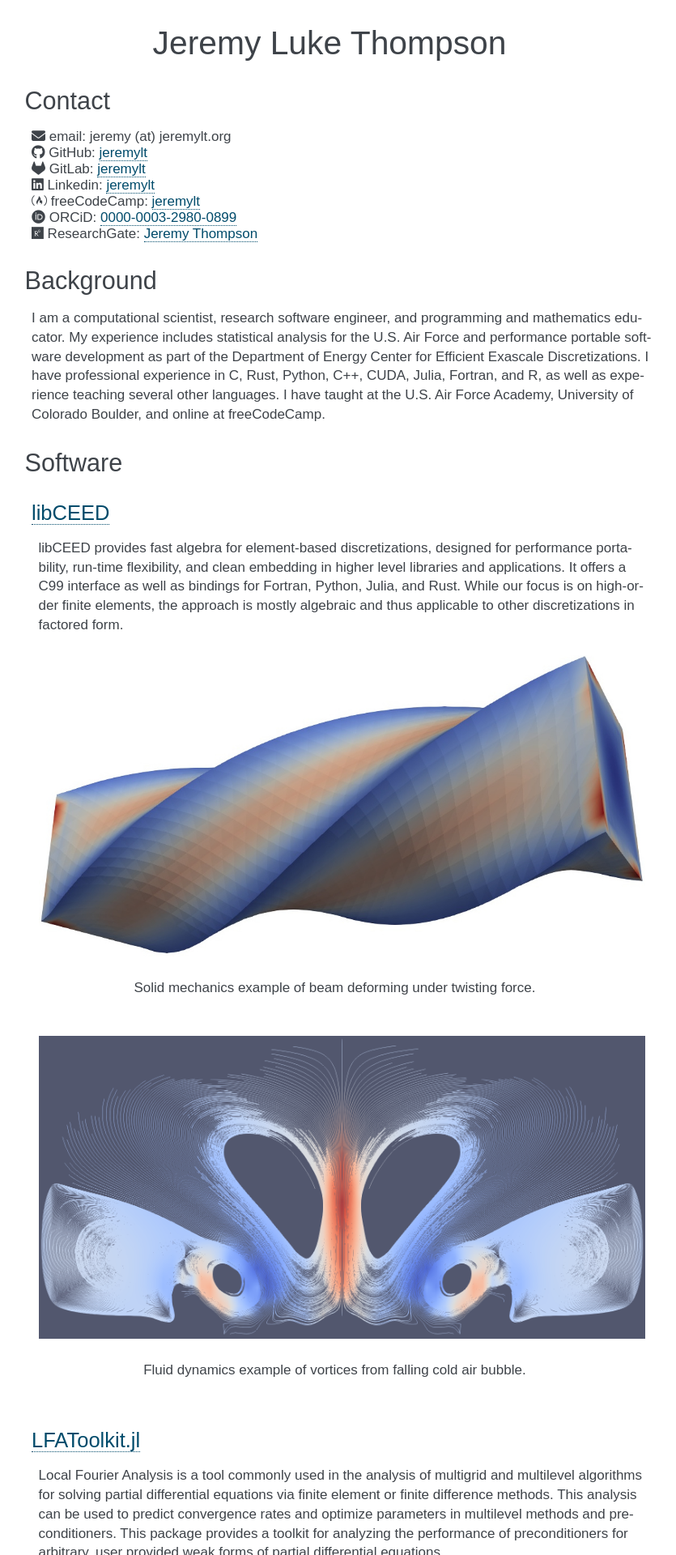
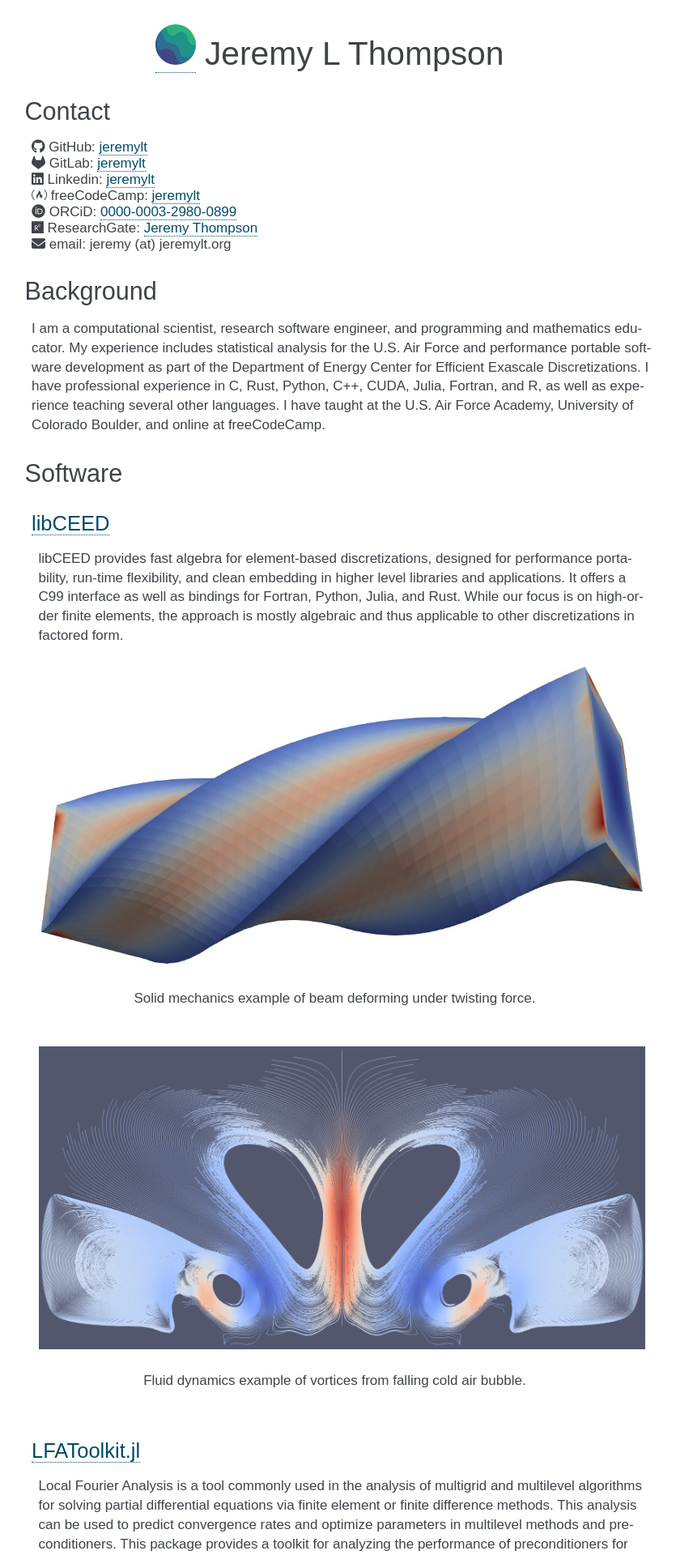
Before and after one commit to jeremylt/personal_website, a Sphinx documentation site: the page built from source/index.rst, in a window 1280 px wide. Shown: the top 1920 px of the page at 81% size, without its empty margins (178-1013 px from the left). Built offline with Sphinx 7.4.7, drawn with Linux system fonts in a browser that asks for light colours; nearby versions of some CDN libraries.

Commit message:
update user icon

```diff
--- a/source/conf.py
+++ b/source/conf.py
@@ -54,3 +54,4 @@ html_css_files = ['css/custom.css']
 html_js_files = [
     'https://kit.fontawesome.com/4cef94740e.js',
 ]
+html_favicon = 'img/Icon.ico'
--- a/source/index.rst
+++ b/source/index.rst
@@ -1,6 +1,10 @@
-################################################################
-Jeremy Luke Thompson
-################################################################
+################################################################################
+|icon| Jeremy L Thompson
+################################################################################
+
+.. |icon| image:: img/Icon.png
+    :height: 50px
+    :alt: JeremyLT icon
 
 .. |fa-email| raw:: html
 
@@ -35,18 +39,18 @@ Jeremy Luke Thompson
     <i class="fas fa-dice-d20"></i>
 
 Contact
-****************************************************************
+********************************************************************************
 
-| |fa-email| email:            jeremy (at) jeremylt.org
 | |fa-github| GitHub:          `jeremylt <https://www.github.com/jeremylt>`_
 | |fa-gitlab| GitLab:          `jeremylt <https://www.gitlab.com/jeremylt>`_
 | |fa-linked| Linkedin:        `jeremylt <https://www.linkedin.com/in/jeremylt/>`_
 | |fa-fcc| freeCodeCamp:      `jeremylt <https://forum.freecodecamp.org/u/jeremylt/summary>`_
 | |fa-orcid| ORCiD:            `0000-0003-2980-0899 <https://orcid.org/0000-0003-2980-0899>`_
 | |fa-research| ResearchGate:  `Jeremy Thompson <https://www.researchgate.net/profile/Jeremy-Thompson>`_
+| |fa-email| email:            jeremy (at) jeremylt.org
 
 Background
-****************************************************************
+********************************************************************************
 
 I am a computational scientist, research software engineer, and programming and mathematics educator.
 My experience includes statistical analysis for the U.S. Air Force and performance portable software development as part of the Department of Energy Center for Efficient Exascale Discretizations.
@@ -54,10 +58,10 @@ I have professional experience in C, Rust, Python, C++, CUDA, Julia, Fortran, an
 I have taught at the U.S. Air Force Academy, University of Colorado Boulder, and online at freeCodeCamp.
 
 Software
-****************************************************************
+********************************************************************************
 
 `libCEED <https://www.github.com/CEED/libCEED>`_
-----------------------------------------------------------------
+--------------------------------------------------------------------------------
 
 libCEED provides fast algebra for element-based discretizations, designed for performance portability, run-time flexibility, and clean embedding in higher level libraries and applications. It offers a C99 interface as well as bindings for Fortran, Python, Julia, and Rust.
 While our focus is on high-order finite elements, the approach is mostly algebraic and thus applicable to other discretizations in factored form.
@@ -73,7 +77,7 @@ While our focus is on high-order finite elements, the approach is mostly algebra
     Fluid dynamics example of vortices from falling cold air bubble.
 
 `LFAToolkit.jl <https://www.github.com/jeremylt/LFAToolkit.jl>`_
-----------------------------------------------------------------
+--------------------------------------------------------------------------------
 
 Local Fourier Analysis is a tool commonly used in the analysis of multigrid and multilevel algorithms for solving partial differential equations via finite element or finite difference methods.
 This analysis can be used to predict convergence rates and optimize parameters in multilevel methods and preconditioners.
@@ -85,10 +89,10 @@ This package provides a toolkit for analyzing the performance of preconditioners
     Local Fourier Analysis of p-multigrid for high-order finite element.
 
 Hobbies
-****************************************************************
+********************************************************************************
 
 Dungeons & Dragons
-----------------------------------------------------------------
+--------------------------------------------------------------------------------
 
 | |fa-d20| `Theaceae <https://theaceae.jeremylt.org/>`_: the land of tea, treasure, and adventure
 | |fa-d20| `Astral Sea <https://astralsea.jeremylt.org/>`_: the realm between realms, full of intrigue and mystery
--- a/source/static/css/custom.css
+++ b/source/static/css/custom.css
@@ -1,4 +1,4 @@
-#jeremy-luke-thompson h1:first-of-type {
+#icon-jeremy-l-thompson h1:first-of-type {
     text-align: center !important;
 }
 
```
Also changed, not shown: source/img/Icon.ico (added), source/img/Icon.png.
